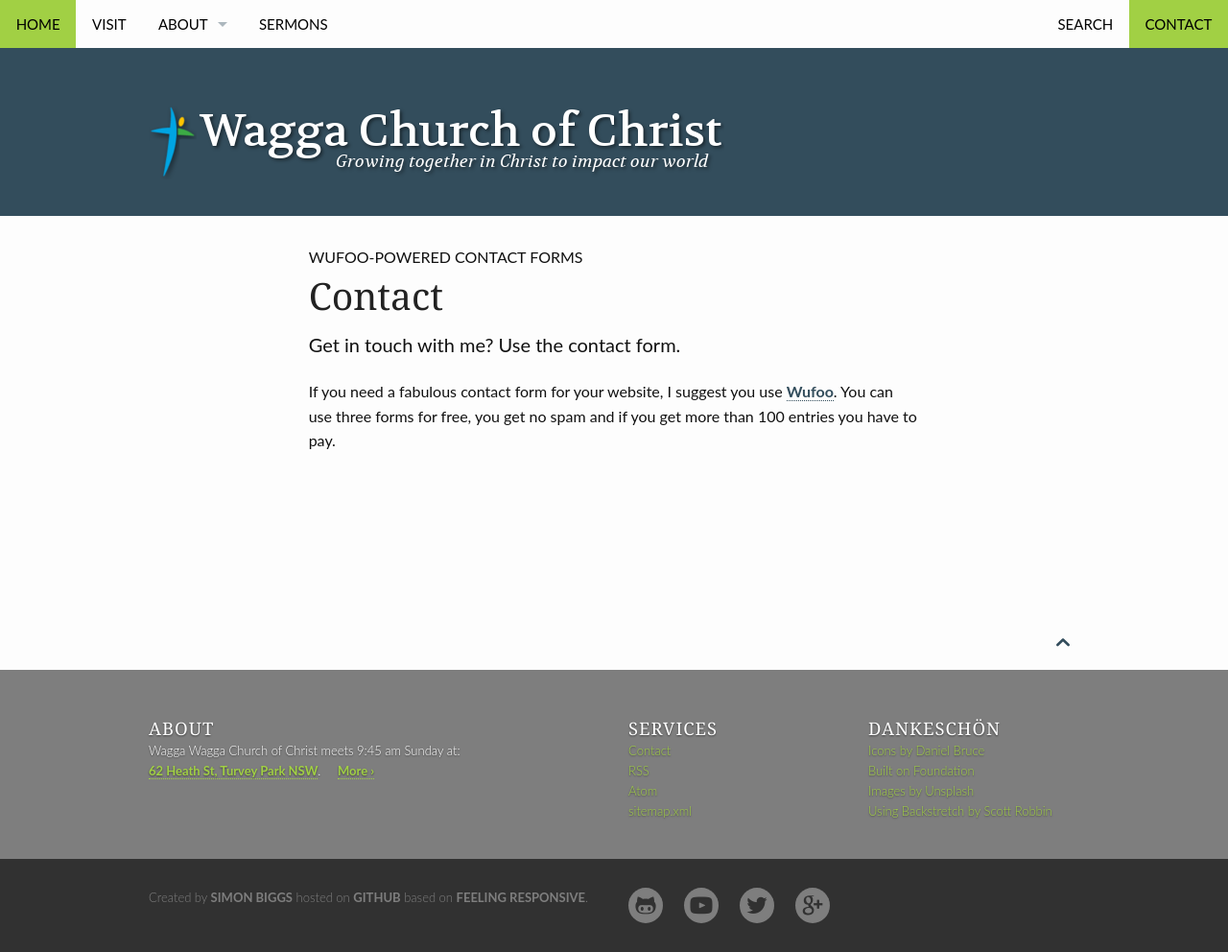
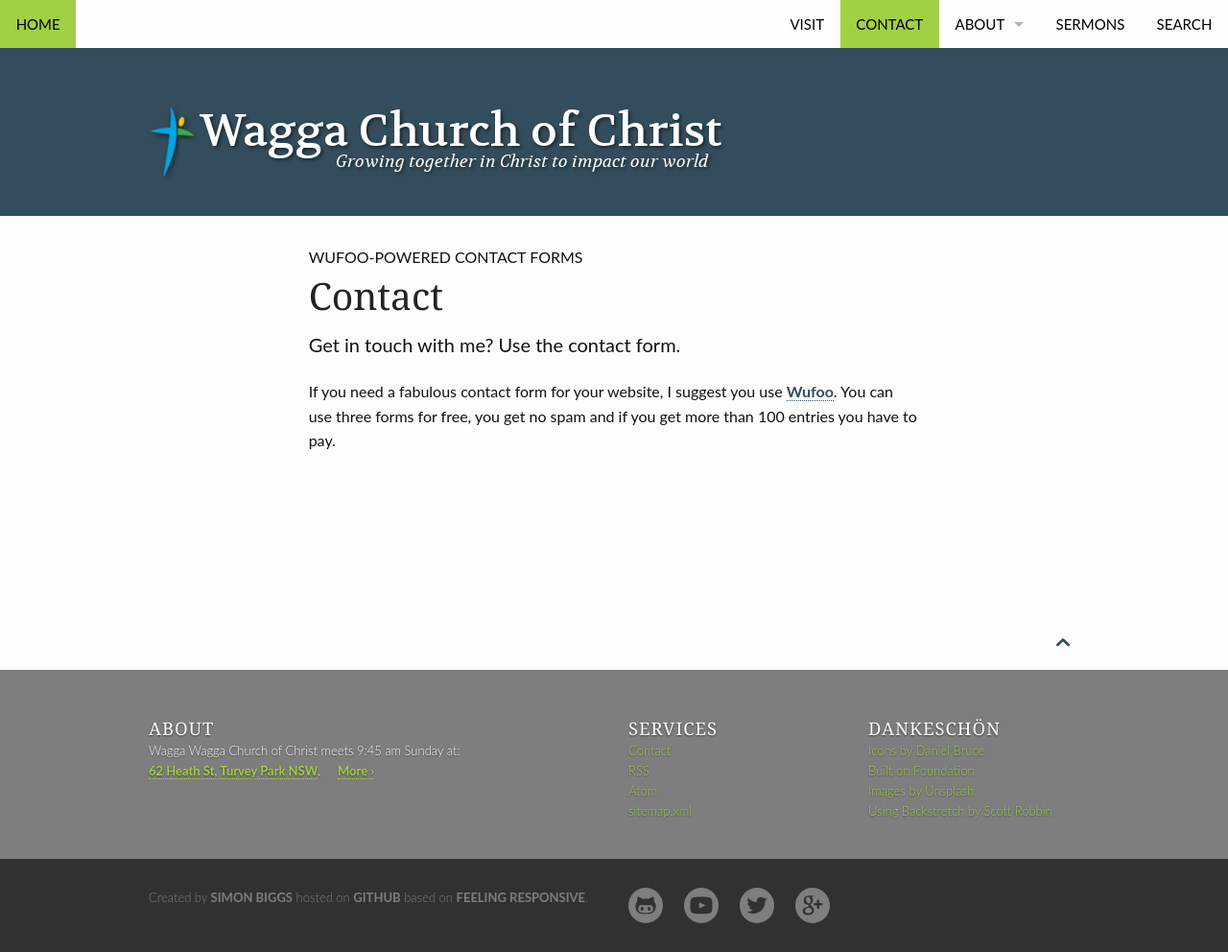
Before and after one commit to SimonBiggs/jekyll-google-drive, a Jekyll site: the page built from pages/contact.md, in a window 1280 px wide. Shown: the whole page at 96% size. Built offline with Jekyll 4.4.1, drawn with Linux system fonts in a browser that asks for light colours; part of the change alters nothing that is shown.

```diff
--- a/_data/navigation.yml
+++ b/_data/navigation.yml
@@ -4,11 +4,15 @@
 
 - title: Visit
   url: "/visit/"
-  side: left
+  side: right
+
+- title: "Contact"
+  url: "/contact/"
+  side: right
 
 - title: "About"
   url: "/about/"
-  side: left
+  side: right
   dropdown:
   - title: "What we believe"
     url: "/about/believe/"
@@ -17,7 +21,7 @@
 
 - title: "Sermons"
   url: "/sermons/"
-  side: left
+  side: right
 
 # - title: Blog
 #   url: "/blog/"
@@ -29,7 +33,3 @@
 - title: "Search"
   url: "/search/"
   side: right
-
-- title: "Contact"
-  url: "/contact/"
-  side: right
```
